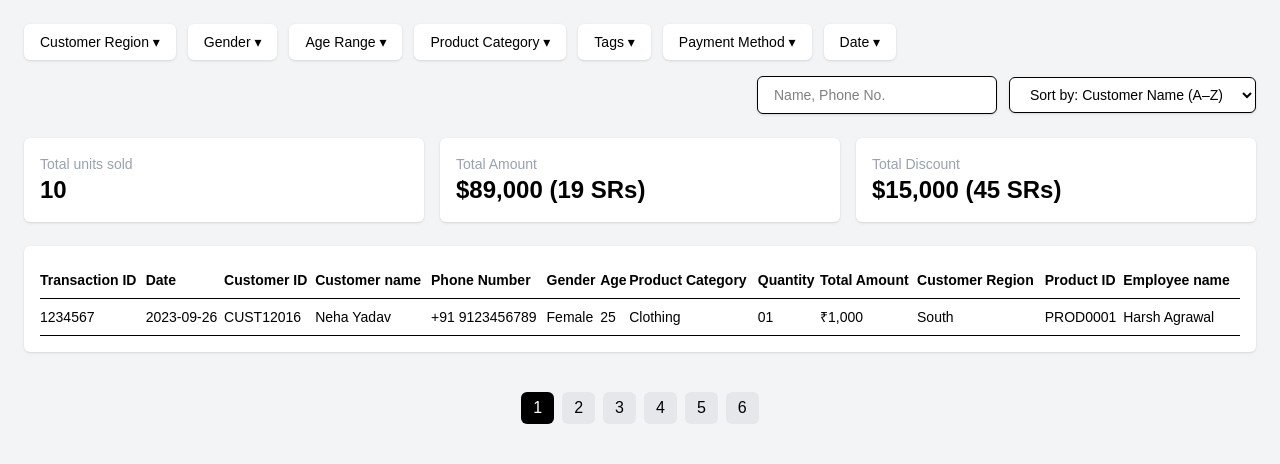
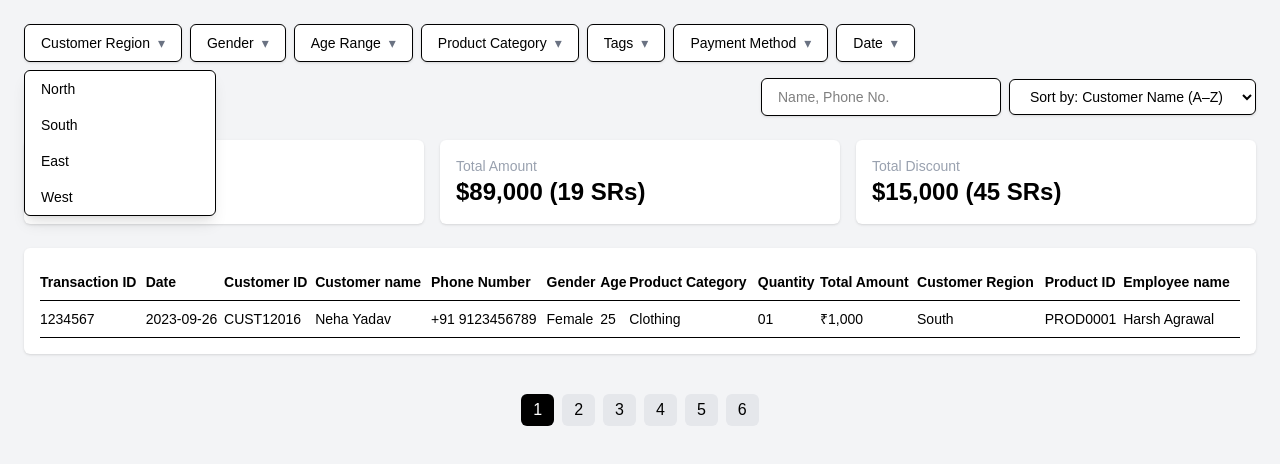
Before and after one commit to roshinjimmy/sales-management-system, a Next.js app in the folder frontend/: page / in a window 1280 px wide. Both pictures are taken after a click on the button "Customer Region ▾". Shown: the top 464 px of the page. Built offline with nearby package versions, Linux system fonts and the light colour scheme.

Commit message:
added filter dropdown component

```diff
--- a/frontend/app/page.tsx
+++ b/frontend/app/page.tsx
@@ -1,33 +1,49 @@
+import FilterDropdown from "@/components/FilterDropdown";
+
 export default function Home() {
   return (
     <main className="min-h-screen w-full bg-gray-100 text-black p-6">
       <div className="max-w-7xl mx-auto flex flex-col gap-6">
         <section className="w-full flex flex-col gap-4">
-          <div className="flex flex-wrap gap-3">
-            <button className="px-4 py-2 bg-white rounded-md shadow text-sm">
-              Customer Region ▾
-            </button>
-            <button className="px-4 py-2 bg-white rounded-md shadow text-sm">
-              Gender ▾
-            </button>
-            <button className="px-4 py-2 bg-white rounded-md shadow text-sm">
-              Age Range ▾
-            </button>
-            <button className="px-4 py-2 bg-white rounded-md shadow text-sm">
-              Product Category ▾
-            </button>
-            <button className="px-4 py-2 bg-white rounded-md shadow text-sm">
-              Tags ▾
-            </button>
-            <button className="px-4 py-2 bg-white rounded-md shadow text-sm">
-              Payment Method ▾
-            </button>
-            <button className="px-4 py-2 bg-white rounded-md shadow text-sm">
-              Date ▾
-            </button>
+          <div className="flex flex-wrap gap-2">
+            <FilterDropdown
+              label="Customer Region"
+              options={["North", "South", "East", "West"]}
+              multi={true}
+            />
+            <FilterDropdown
+              label="Gender"
+              options={["Male", "Female", "Other"]}
+              multi={false}
+            />
+            <FilterDropdown
+              label="Age Range"
+              options={["18-25", "26-35", "36-45", "46-60", "60+"]}
+              multi={false}
+            />
+            <FilterDropdown
+              label="Product Category"
+              options={["Electronics", "Clothing", "Groceries", "Accessories"]}
+              multi={true}
+            />
+            <FilterDropdown
+              label="Tags"
+              options={["New", "Sale", "Popular", "Limited"]}
+              multi={true}
+            />
+            <FilterDropdown
+              label="Payment Method"
+              options={["Cash", "Credit Card", "UPI", "Net Banking"]}
+              multi={true}
+            />
+            <FilterDropdown
+              label="Date"
+              options={["Today", "Last 7 Days", "Last 30 Days", "This Year"]}
+              multi={false}
+            />
           </div>
 
-          <div className="flex items-center justify-end gap-3">
+          <div className="flex items-center justify-end gap-2">
             <input
               type="text"
               placeholder="Name, Phone No."
--- /dev/null
+++ b/frontend/components/FilterDropdown.tsx
@@ -0,0 +1,62 @@
+"use client";
+
+import { useState } from "react";
+
+interface FilterDropdownProps {
+  label: string;
+  options: string[];
+  multi?: boolean;
+  onChange?: (selected: string[] | string) => void;
+}
+
+export default function FilterDropdown({
+  label,
+  options,
+  multi = false,
+  onChange,
+}: FilterDropdownProps) {
+  const [open, setOpen] = useState(false);
+  const [selected, setSelected] = useState<string[]>([]);
+
+  const toggleOption = (option: string) => {
+    if (multi) {
+      const newSelected = selected.includes(option)
+        ? selected.filter((o) => o !== option)
+        : [...selected, option];
+      setSelected(newSelected);
+      onChange?.(newSelected);
+    } else {
+      setSelected([option]);
+      onChange?.(option);
+      setOpen(false);
+    }
+  };
+
+  return (
+    <div className="relative inline-block text-left">
+      <button
+        onClick={() => setOpen((prev) => !prev)}
+        className="px-4 py-2 bg-white border rounded-md shadow text-sm hover:bg-gray-50 flex items-center gap-2"
+      >
+        {label}
+        <span className="text-gray-500">▾</span>
+      </button>
+
+      {open && (
+        <div className="absolute mt-2 w-48 bg-white border rounded-md shadow-lg z-20 max-h-60 overflow-auto">
+          {options.map((option) => (
+            <div
+              key={option}
+              onClick={() => toggleOption(option)}
+              className={
+                `px-4 py-2 cursor-pointer text-sm hover:bg-gray-100 ${selected.includes(option)? "bg-gray-200 font-medium":""}`
+              }
+            >
+              {option}
+            </div>
+          ))}
+        </div>
+      )}
+    </div>
+  );
+}
```
